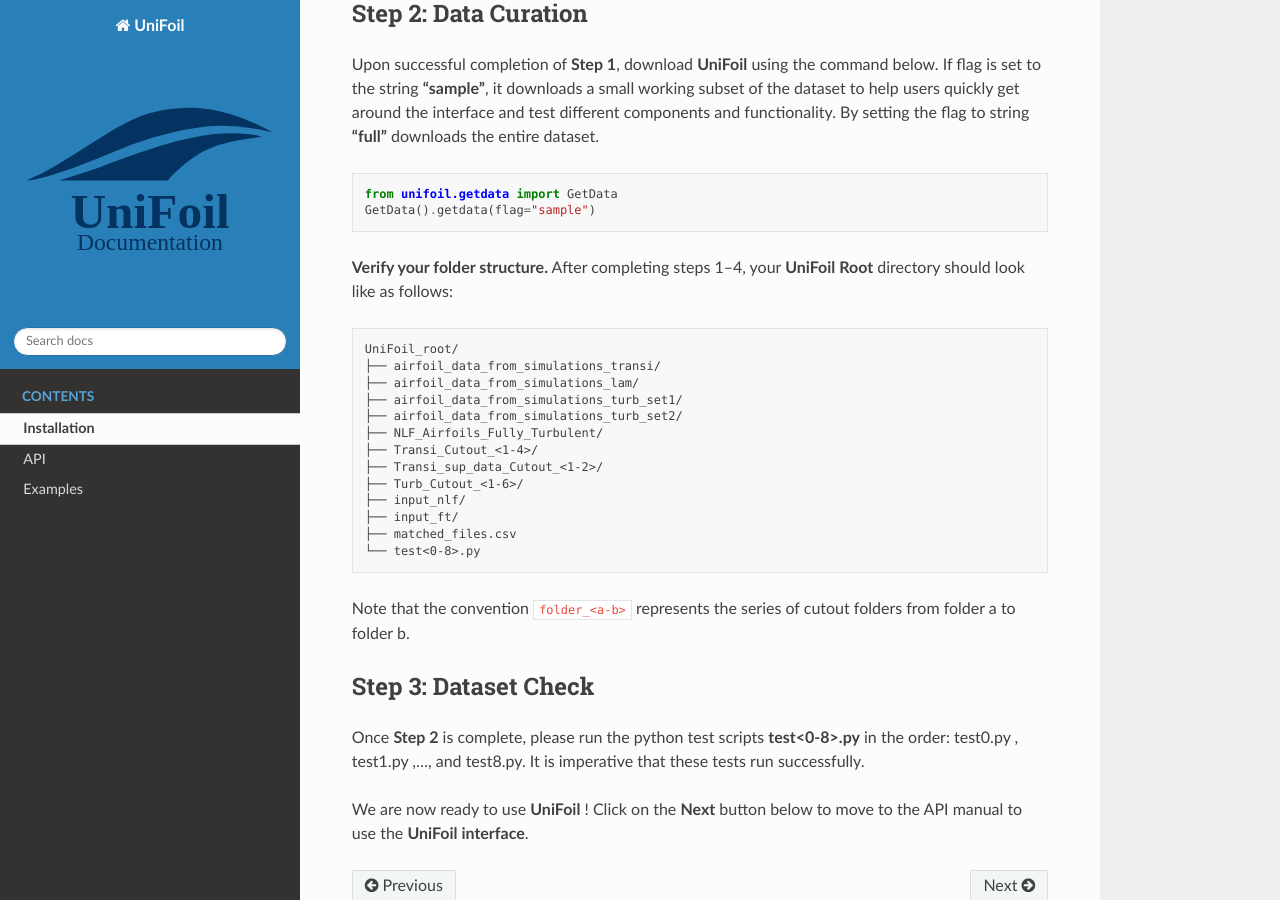
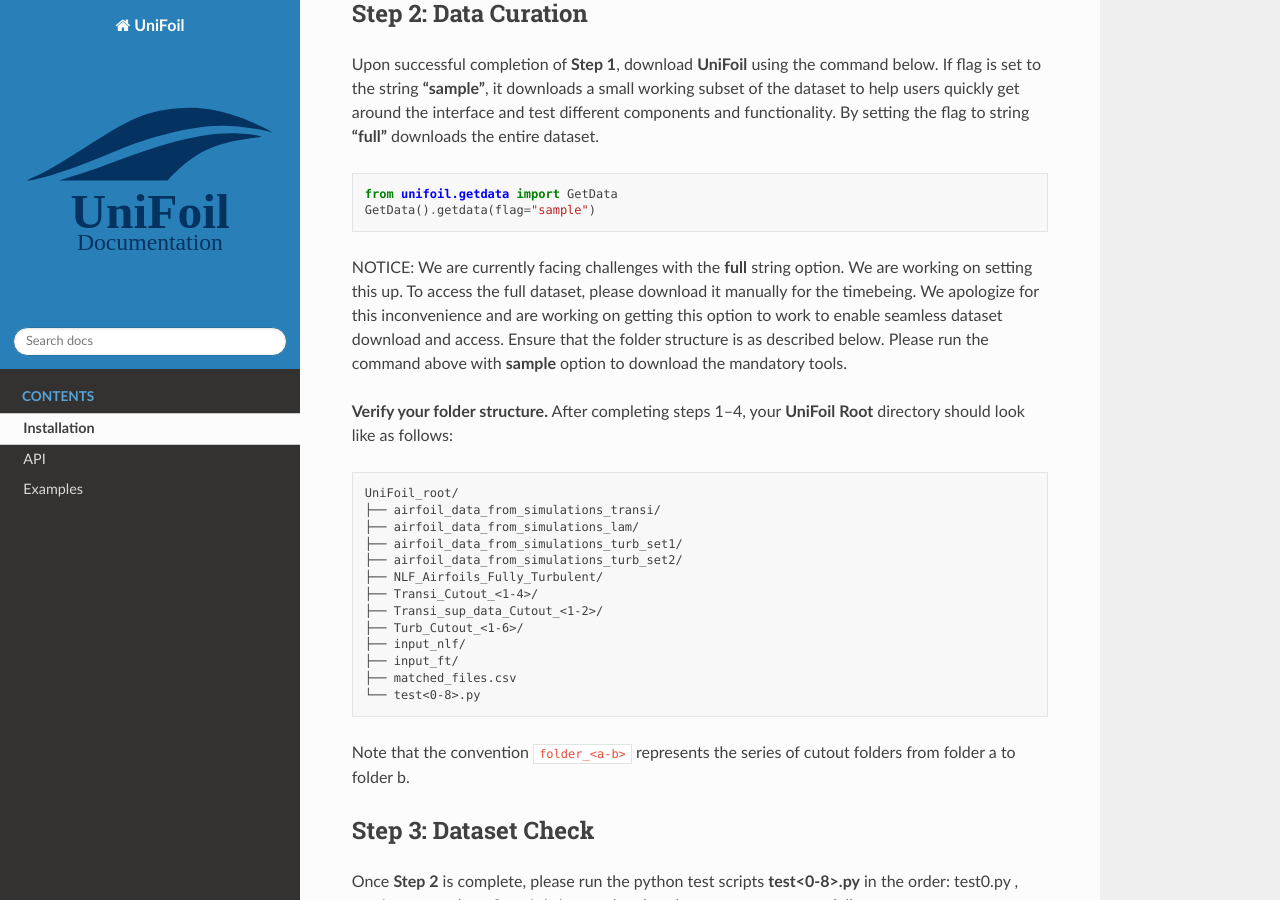
Before and after one commit to BenjaminMelanson/unifoilDocs, a Sphinx documentation site: the page built from docs/source/installation.rst, in a window 1280 px wide and 900 px high, scrolled down 556 px. Built offline with Sphinx 7.4.7 and the Read the Docs theme 3.1.0, drawn with Linux system fonts in a browser that asks for light colours.

Commit message:
Update installation.rst

```diff
--- a/docs/source/installation.rst
+++ b/docs/source/installation.rst
@@ -31,6 +31,10 @@
    from unifoil.getdata import GetData
    GetData().getdata(flag="sample")
 
+NOTICE: We are currently facing challenges with the **full** string option. We are working on setting this up. To access the full dataset, please download it manually for the timebeing.
+We apologize for this inconvenience and are working on getting this option to work to enable seamless dataset download and access.
+Ensure that the folder structure is as described below. Please run the command above with **sample** option to download the mandatory tools.
+
 **Verify your folder structure.**
 After completing steps 1–4, your **UniFoil Root** directory should look like as follows:
 
```
